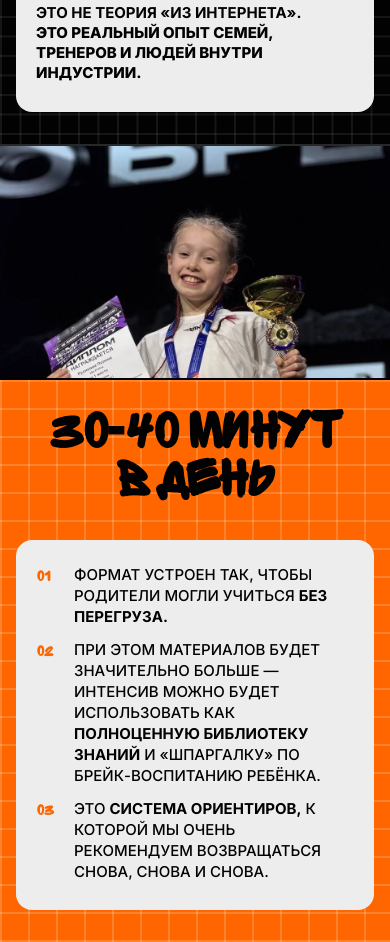
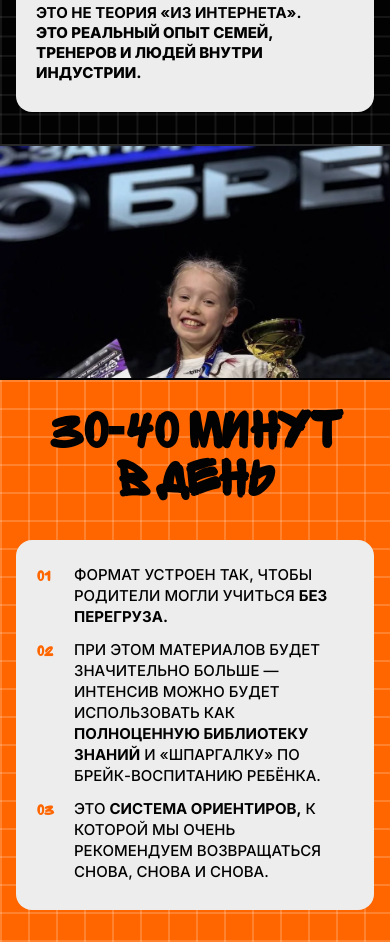
Before and after one commit to strenekaterina/xocrew, a website: page index.html in a window 390 px wide. Shown: the part 8273-9215 px from the top of the page. Drawn offline with Linux system fonts and the light colour scheme.

Commit message:
fix: per-topic photo top center on mobile

```diff
--- a/index.html
+++ b/index.html
@@ -1467,7 +1467,7 @@
       /* Тёмная секция — цвет разделителя */
       #per-topic .what-photo { border-top-color: rgba(255,255,255,.15); }
       /* Позиция фото на мобилке — подбираем лицо в кадр */
-      #per-topic .what-photo .ph { background-position: center 15% !important; }
+      #per-topic .what-photo .ph { background-position: top center !important; }
       #why-join  .what-photo .ph { background-position: center 65% !important; }
       #chto-chto .what-photo .ph { background-position: top center !important; }
       #when      .what-photo .ph { background-position: center 20% !important; }
```
